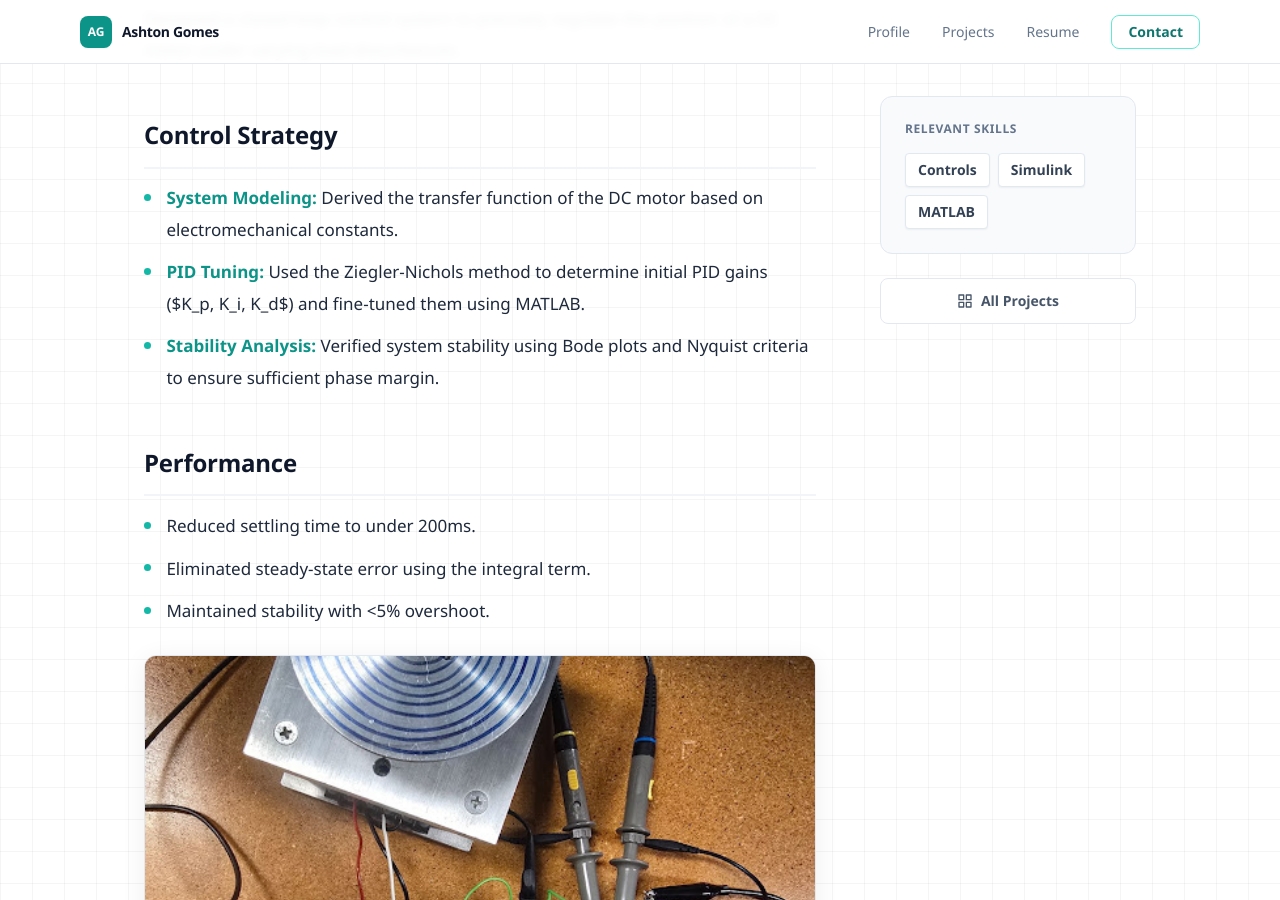
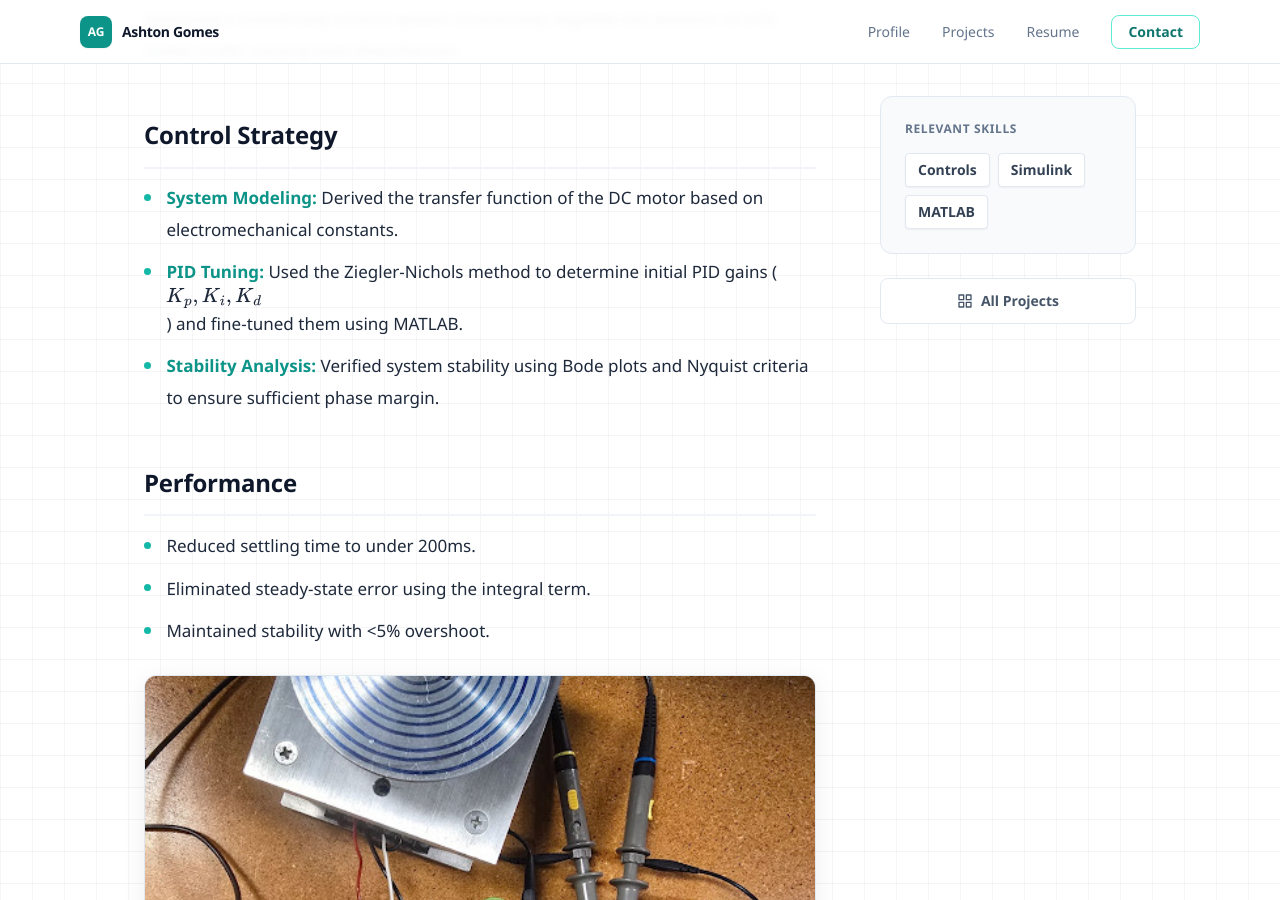
Before and after one commit to ashton-gomes/ashton-gomes.github.io, a Jekyll site: the page built from projects/controls.md, in a window 1280 px wide and 900 px high, scrolled down 493 px. Built offline with Jekyll 4.4.1, drawn with Linux system fonts in a browser that asks for light colours; nearby versions of some CDN libraries; some of the changed lines change nothing that is shown.

Commit message:
math formatting

```diff
--- a/_layouts/default.html
+++ b/_layouts/default.html
@@ -30,6 +30,16 @@
             }
         }
     </script>
+    <script>
+    MathJax = {
+        tex: {
+            inlineMath: [['$', '$'], ['\\(', '\\)']],
+            displayMath: [['$$', '$$'], ['\\[', '\\]']]
+        },
+        svg: { fontCache: 'global' }
+    };
+</script>
+<script src="https://cdn.jsdelivr.net/npm/mathjax@3/es5/tex-svg.js" async></script>
     <style>
         .bg-grid {
             background-size: 32px 32px;
```
